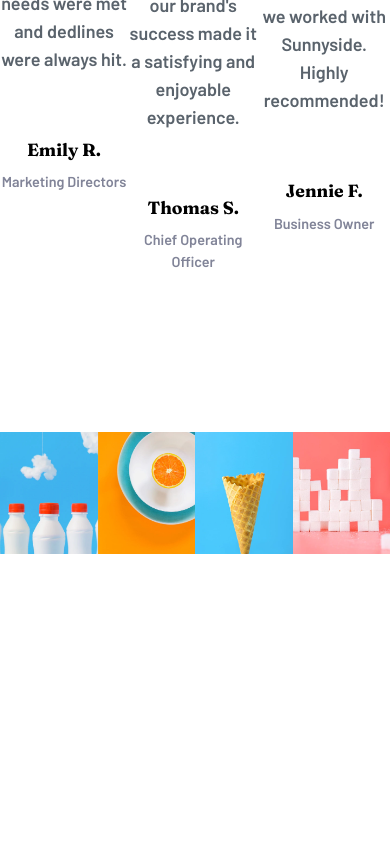
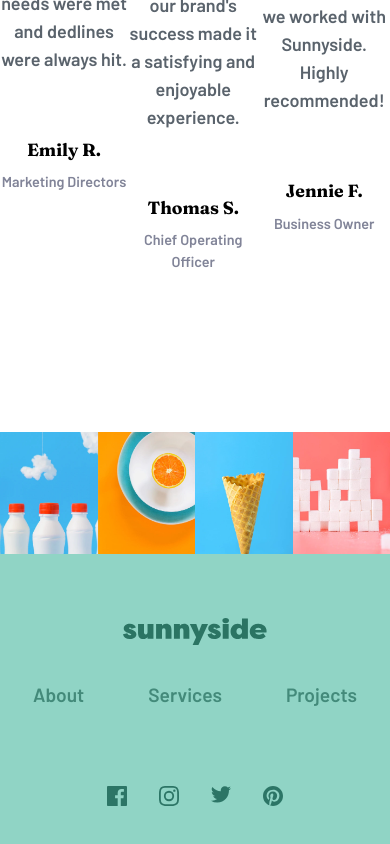
Before and after one commit to indrajith-007/sunnyside_agency-landingPage, a React (Vite) app: page / in a window 390 px wide. Shown: the part 3192-4036 px from the top of the page. Before the commit the page ends 3746 px from the top, so only its background shows below. Built offline with nearby package versions, Linux system fonts and the light colour scheme.

Commit message:
desktop website completed next is responsiveness and active state

```diff
--- a/index.html
+++ b/index.html
@@ -2,11 +2,11 @@
 <html lang="en">
     <head>
         <meta charset="UTF-8" />
-        <link rel="icon" type="image/svg+xml" href="/vite.svg" />
+        <link rel="icon" type="image/svg+xml" href="/favicon-32x32.png" />
         <meta name="viewport" content="width=device-width, initial-scale=1.0" />
         <link href="https://fonts.googleapis.com/css2?family=Alata&family=Barlow:wght@600&family=Josefin+Sans:wght@300&display=swap" rel="stylesheet" />
         <link href="https://fonts.googleapis.com/css2?family=Alata&family=Barlow:wght@600&family=Fraunces:opsz,wght@9..144,700;9..144,900&family=Josefin+Sans:wght@300&display=swap" rel="stylesheet" />
-        <title>Vite + React</title>
+        <title>Sunny Side</title>
     </head>
     <body>
         <div id="root"></div>
--- a/src/App.jsx
+++ b/src/App.jsx
@@ -1,3 +1,4 @@
+import Footer from './components/Footer';
 import Hero from './components/Hero';
 import PictureGrid from './components/PictureGrid';
 import Section from './components/Section';
@@ -10,6 +11,7 @@ function App() {
             <Section />
             <Testimonial />
             <PictureGrid />
+            <Footer />
         </div>
     );
 }
--- /dev/null
+++ b/src/components/Footer.jsx
@@ -0,0 +1,32 @@
+import React from 'react';
+
+const Footer = () => {
+    return (
+        <div className="bg-[#90D4C5] flex flex-col justify-center items-center py-[4rem] gap-9">
+            <div>
+                <img className="w-[9rem]" src="/src/assets/green-logo.svg" alt="" />
+            </div>
+            <div className="font-barlow flex space-x-[4rem] text-[#438A7A] text-[1.2rem]">
+                <a href="/">About</a>
+                <a href="/">Services</a>
+                <a href="/">Projects</a>
+            </div>
+            <div className="flex space-x-8 pt-10">
+                <a href="/">
+                    <img src="/src/assets/icon-facebook.svg" alt="facebook" />
+                </a>
+                <a href="/">
+                    <img src="/src/assets/icon-instagram.svg" alt="facebook" />
+                </a>
+                <a href="/">
+                    <img src="/src/assets/icon-twitter.svg" alt="facebook" />
+                </a>
+                <a href="/">
+                    <img src="/src/assets/icon-pinterest.svg" alt="facebook" />
+                </a>
+            </div>
+        </div>
+    );
+};
+
+export default Footer;
```
Also changed, not shown: public/favicon-32x32.png (renamed from src/assets/favicon-32x32.png), src/assets/green-logo.svg (added).
